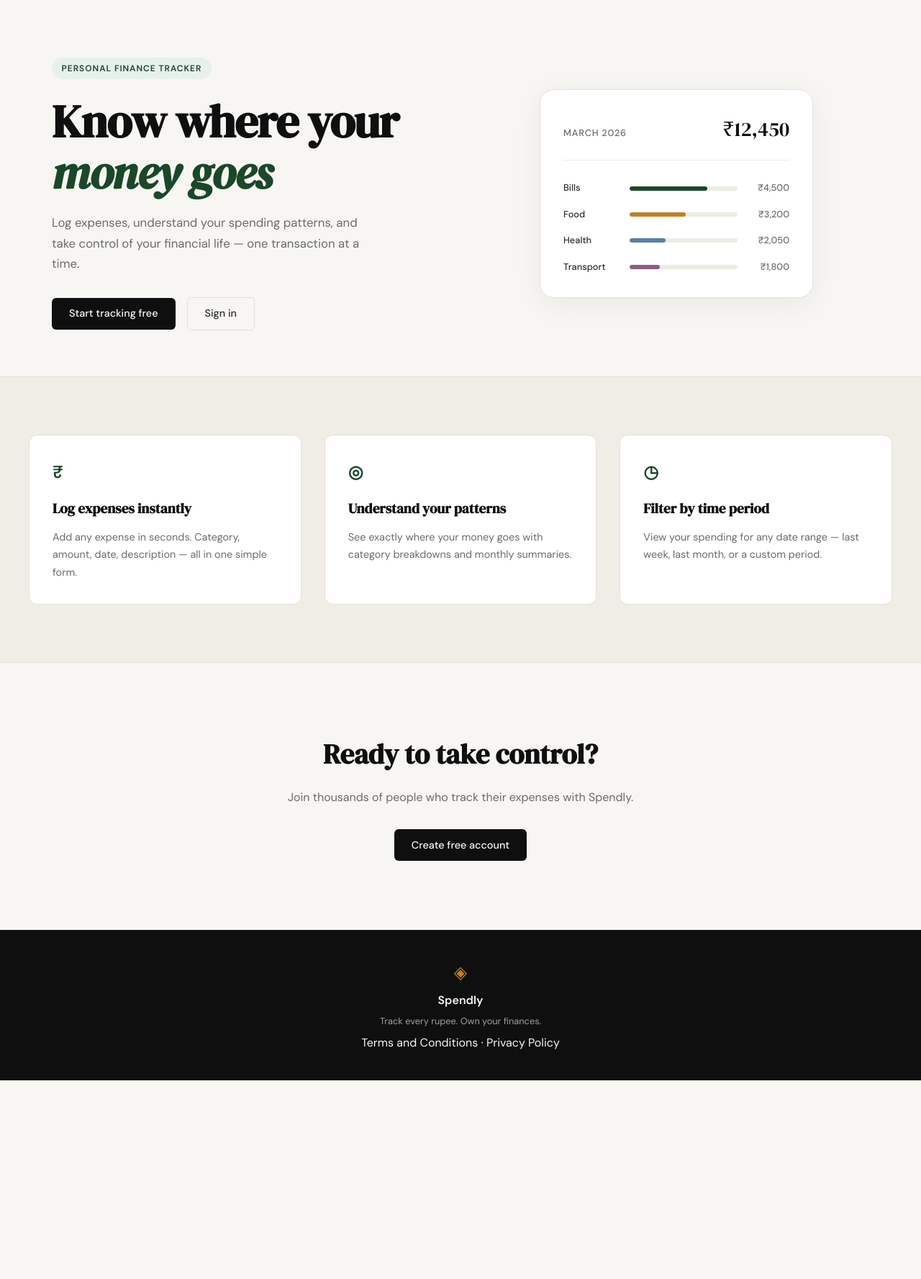
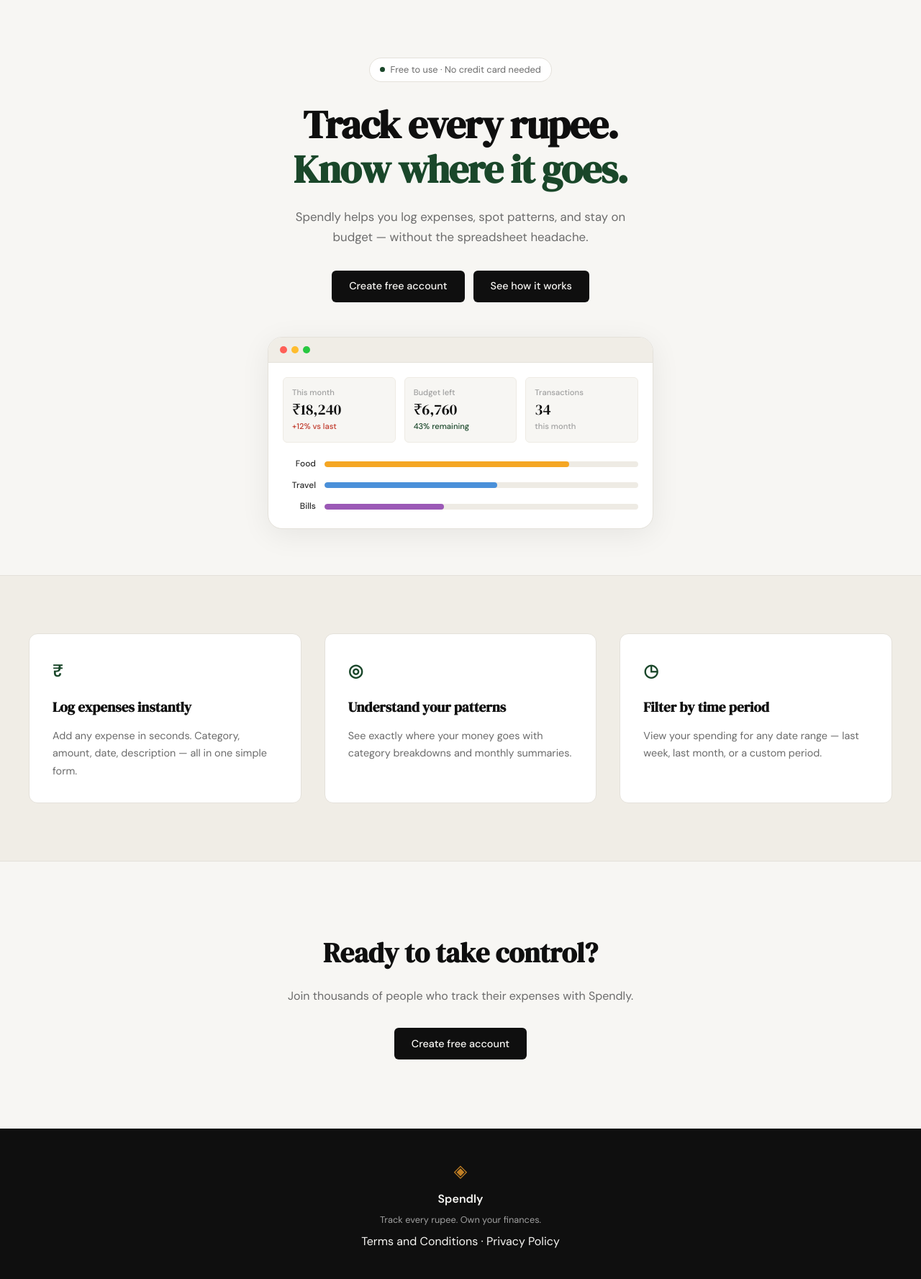
Before and after one commit to K-a-n-a-v/ClaudePrep, a Flask app: page / in a window 1280 px wide. Shown: the part 61-1838 px from the top of the page at 72% size. Before the commit the page ends 1562 px from the top, so only its background shows below. Run offline with Flask 3, Linux system fonts and the light colour scheme.

Commit message:
landing: redesign hero section to centered single-column layout
Co-Authored-By: Claude Sonnet 4.6 <noreply@anthropic.com>

```diff
--- /dev/null
+++ b/static/css/landing.css
@@ -0,0 +1,203 @@
+/* ------------------------------------------------------------------ */
+/* Hero — centered single column                                       */
+/* ------------------------------------------------------------------ */
+
+.hero {
+    display: flex;
+    flex-direction: column;
+    align-items: center;
+    text-align: center;
+    padding: 5rem 2rem 4rem;
+    max-width: 600px;
+    margin: 0 auto;
+    gap: 0;
+}
+
+.hero-inner {
+    display: flex;
+    flex-direction: column;
+    align-items: center;
+}
+
+/* Badge */
+.hero-badge {
+    display: inline-flex;
+    align-items: center;
+    gap: 0.45rem;
+    background: var(--paper-card);
+    color: var(--ink-muted);
+    font-size: 0.8rem;
+    font-weight: 400;
+    letter-spacing: 0;
+    text-transform: none;
+    padding: 0.35rem 0.9rem;
+    border-radius: 999px;
+    border: 1px solid var(--border);
+    margin-bottom: 1.75rem;
+}
+
+.hero-badge-dot {
+    width: 7px;
+    height: 7px;
+    border-radius: 50%;
+    background: var(--accent);
+    flex-shrink: 0;
+}
+
+/* Title */
+.hero-title {
+    font-size: clamp(2.4rem, 6vw, 3.4rem);
+    line-height: 1.15;
+    letter-spacing: -0.02em;
+    margin-bottom: 1.25rem;
+}
+
+.hero-title-accent {
+    color: var(--accent);
+    font-style: normal;
+}
+
+/* Subtitle */
+.hero-subtitle {
+    max-width: 480px;
+    margin-bottom: 2rem;
+}
+
+/* Actions */
+.hero-actions {
+    justify-content: center;
+    gap: 0.75rem;
+}
+
+/* ------------------------------------------------------------------ */
+/* Mock browser card                                                   */
+/* ------------------------------------------------------------------ */
+
+.hero-visual {
+    width: 100%;
+    margin-top: 3rem;
+    display: block;
+}
+
+.mock-browser {
+    background: var(--paper-card);
+    border: 1px solid var(--border);
+    border-radius: var(--radius-lg);
+    overflow: hidden;
+    box-shadow: 0 8px 40px rgba(0, 0, 0, 0.07);
+    width: 100%;
+}
+
+.mock-browser-dots {
+    display: flex;
+    align-items: center;
+    gap: 6px;
+    padding: 0.75rem 1rem;
+    background: var(--paper-warm);
+    border-bottom: 1px solid var(--border);
+}
+
+.mock-dot {
+    width: 10px;
+    height: 10px;
+    border-radius: 50%;
+}
+
+.mock-dot-red    { background: #FF5F57; }
+.mock-dot-yellow { background: #FFBD2E; }
+.mock-dot-green  { background: #28C840; }
+
+.mock-browser-content {
+    padding: 1.25rem;
+}
+
+/* Stat cards */
+.mock-stats-row {
+    display: grid;
+    grid-template-columns: repeat(3, 1fr);
+    gap: 0.75rem;
+    margin-bottom: 1.25rem;
+}
+
+.mock-stat-card {
+    background: var(--paper);
+    border: 1px solid var(--border-soft);
+    border-radius: var(--radius-sm);
+    padding: 0.75rem;
+    display: flex;
+    flex-direction: column;
+    gap: 0.15rem;
+    text-align: left;
+}
+
+.mock-stat-label {
+    font-size: 0.7rem;
+    color: var(--ink-faint);
+    font-weight: 500;
+}
+
+.mock-stat-value {
+    font-family: var(--font-display);
+    font-size: 1.3rem;
+    color: var(--ink);
+    line-height: 1.2;
+}
+
+.mock-stat-change {
+    font-size: 0.7rem;
+    font-weight: 500;
+}
+
+.mock-stat-change.danger  { color: var(--danger); }
+.mock-stat-change.success { color: var(--accent); }
+.mock-stat-change.muted   { color: var(--ink-faint); }
+
+/* Bar chart */
+.mock-chart {
+    display: flex;
+    flex-direction: column;
+    gap: 0.65rem;
+}
+
+.mock-chart-row {
+    display: grid;
+    grid-template-columns: 46px 1fr;
+    align-items: center;
+    gap: 0.75rem;
+}
+
+.mock-chart-label {
+    font-size: 0.75rem;
+    font-weight: 500;
+    color: var(--ink-soft);
+    text-align: right;
+}
+
+.mock-chart-track {
+    height: 8px;
+    background: var(--border-soft);
+    border-radius: 999px;
+    overflow: hidden;
+}
+
+.mock-chart-bar {
+    height: 100%;
+    border-radius: 999px;
+}
+
+.bar-orange { background: #F5A623; }
+.bar-blue   { background: #4A90D9; }
+.bar-purple { background: #9B59B6; }
+
+/* ------------------------------------------------------------------ */
+/* Responsive                                                          */
+/* ------------------------------------------------------------------ */
+
+@media (max-width: 900px) {
+    .hero-visual { display: block; }
+}
+
+@media (max-width: 480px) {
+    .mock-stat-value { font-size: 1.1rem; }
+    .mock-stats-row  { gap: 0.5rem; }
+}
--- a/templates/landing.html
+++ b/templates/landing.html
@@ -1,60 +1,76 @@
 {% extends "base.html" %}
 
 {% block title %}Spendly — Track Every Rupee{% endblock %}
+
+{% block head %}
+<link rel="stylesheet" href="{{ url_for('static', filename='css/landing.css') }}">
+{% endblock %}
 
 {% block content %}
 
 <section class="hero">
     <div class="hero-inner">
-        <div class="hero-badge">Personal Finance Tracker</div>
+        <div class="hero-badge">
+            <span class="hero-badge-dot"></span>
+            Free to use · No credit card needed
+        </div>
         <h1 class="hero-title">
-            Know where your<br>
-            <em>money goes</em>
+            Track every rupee.<br>
+            <span class="hero-title-accent">Know where it goes.</span>
         </h1>
         <p class="hero-subtitle">
-            Log expenses, understand your spending patterns,
-            and take control of your financial life —
-            one transaction at a time.
+            Spendly helps you log expenses, spot patterns, and stay
+            on budget — without the spreadsheet headache.
         </p>
         <div class="hero-actions">
-            <a href="{{ url_for('register') }}" class="btn-primary">Start tracking free</a>
-            <a href="{{ url_for('login') }}" class="btn-ghost">Sign in</a>
+            <a href="{{ url_for('register') }}" class="btn-primary">Create free account</a>
+            <a href="#" class="btn-primary">See how it works</a>
         </div>
     </div>
     <div class="hero-visual">
-        <div class="mock-card">
-            <div class="mock-card-header">
-                <span class="mock-label">March 2026</span>
-                <span class="mock-total">₹12,450</span>
+        <div class="mock-browser">
+            <div class="mock-browser-dots">
+                <span class="mock-dot mock-dot-red"></span>
+                <span class="mock-dot mock-dot-yellow"></span>
+                <span class="mock-dot mock-dot-green"></span>
             </div>
-            <div class="mock-bars">
-                <div class="mock-bar-row">
-                    <span class="mock-cat">Bills</span>
-                    <div class="mock-bar-track">
-                        <div class="mock-bar" style="width: 72%"></div>
+            <div class="mock-browser-content">
+                <div class="mock-stats-row">
+                    <div class="mock-stat-card">
+                        <span class="mock-stat-label">This month</span>
+                        <span class="mock-stat-value">₹18,240</span>
+                        <span class="mock-stat-change danger">+12% vs last</span>
                     </div>
-                    <span class="mock-amt">₹4,500</span>
+                    <div class="mock-stat-card">
+                        <span class="mock-stat-label">Budget left</span>
+                        <span class="mock-stat-value">₹6,760</span>
+                        <span class="mock-stat-change success">43% remaining</span>
+                    </div>
+                    <div class="mock-stat-card">
+                        <span class="mock-stat-label">Transactions</span>
+                        <span class="mock-stat-value">34</span>
+                        <span class="mock-stat-change muted">this month</span>
+                    </div>
                 </div>
-                <div class="mock-bar-row">
-                    <span class="mock-cat">Food</span>
-                    <div class="mock-bar-track">
-                        <div class="mock-bar mock-bar-2" style="width: 52%"></div>
+                <div class="mock-chart">
+                    <div class="mock-chart-row">
+                        <span class="mock-chart-label">Food</span>
+                        <div class="mock-chart-track">
+                            <div class="mock-chart-bar bar-orange" style="width: 78%"></div>
+                        </div>
                     </div>
-                    <span class="mock-amt">₹3,200</span>
-                </div>
-                <div class="mock-bar-row">
-                    <span class="mock-cat">Health</span>
-                    <div class="mock-bar-track">
-                        <div class="mock-bar mock-bar-3" style="width: 33%"></div>
+                    <div class="mock-chart-row">
+                        <span class="mock-chart-label">Travel</span>
+                        <div class="mock-chart-track">
+                            <div class="mock-chart-bar bar-blue" style="width: 55%"></div>
+                        </div>
                     </div>
-                    <span class="mock-amt">₹2,050</span>
-                </div>
-                <div class="mock-bar-row">
-                    <span class="mock-cat">Transport</span>
-                    <div class="mock-bar-track">
-                        <div class="mock-bar mock-bar-4" style="width: 28%"></div>
+                    <div class="mock-chart-row">
+                        <span class="mock-chart-label">Bills</span>
+                        <div class="mock-chart-track">
+                            <div class="mock-chart-bar bar-purple" style="width: 38%"></div>
+                        </div>
                     </div>
-                    <span class="mock-amt">₹1,800</span>
                 </div>
             </div>
         </div>
```
